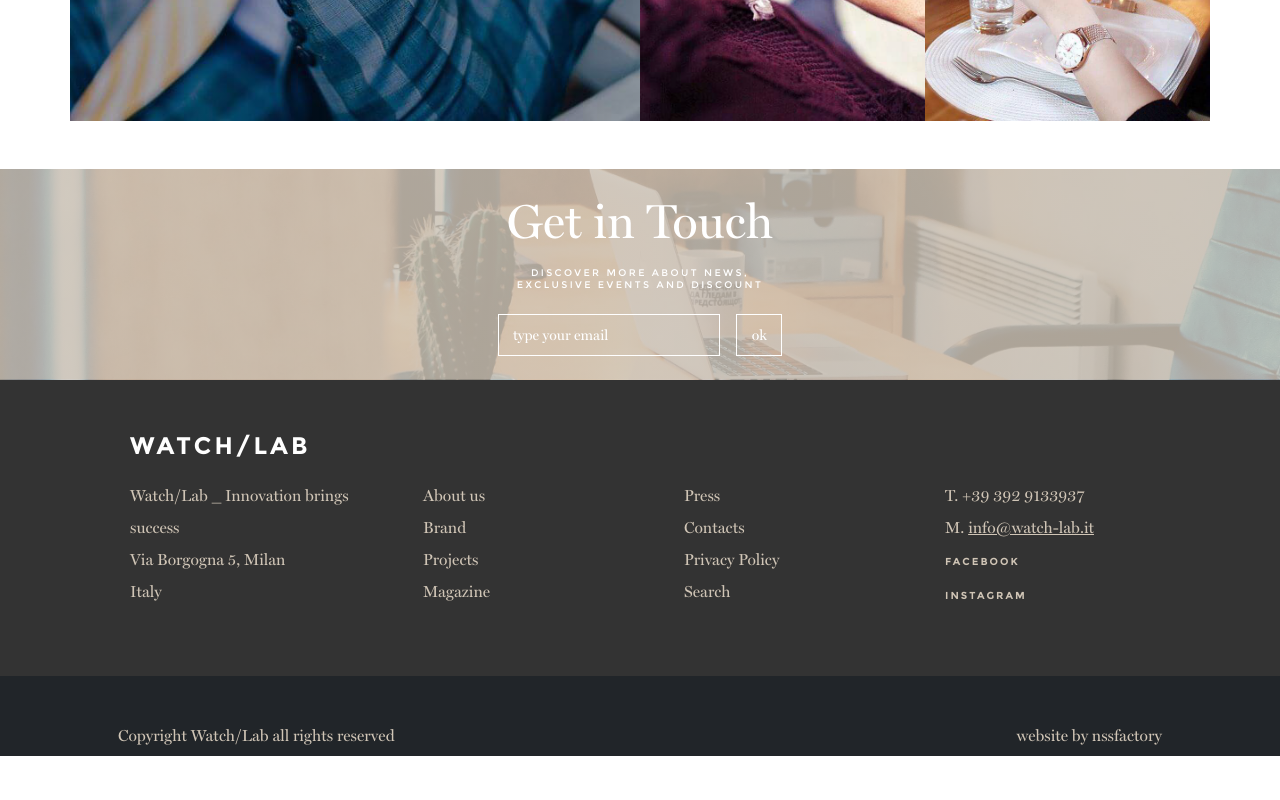
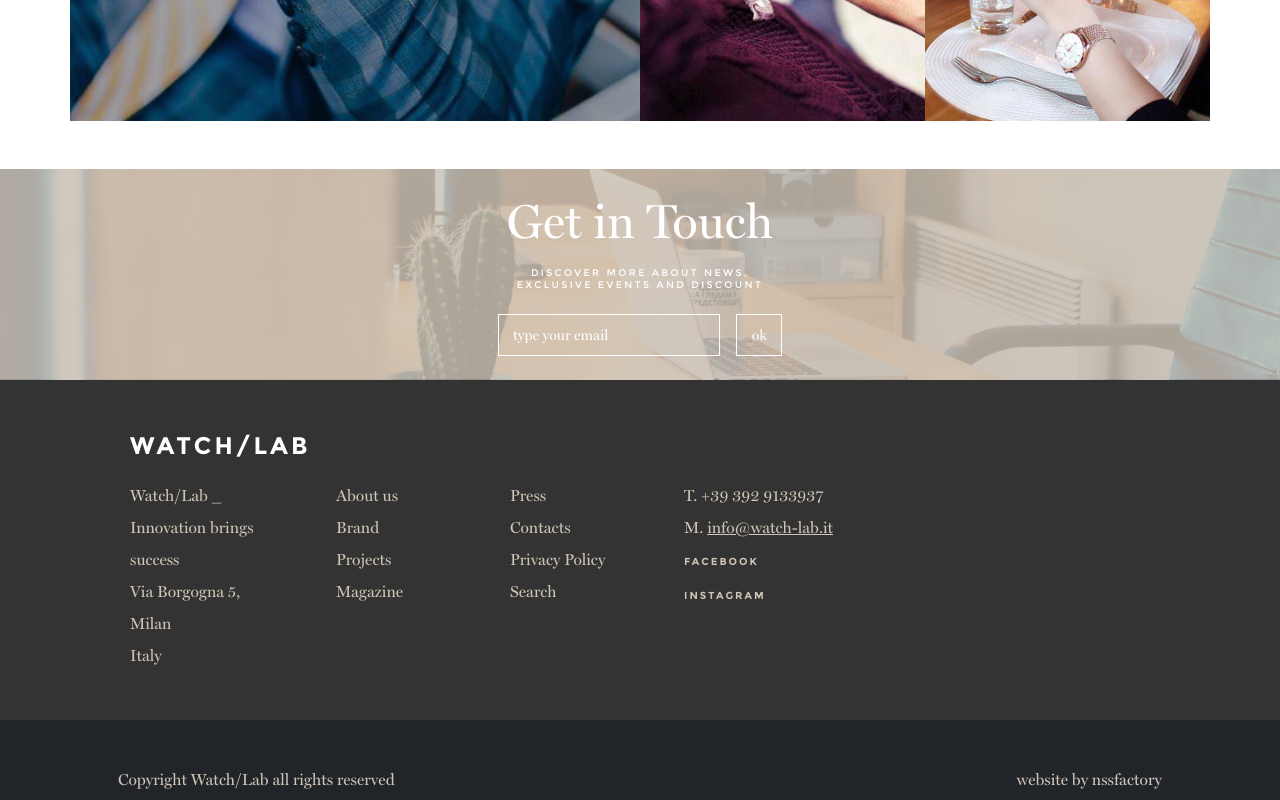
Before and after one commit to emmegray/watch-lab, a Next.js app: page / in a window 1280 px wide. Shown: the part 3384-4184 px from the top of the page. Before the commit the page ends 4140 px from the top, so only its background shows below. Built offline with nearby package versions, Linux system fonts and the light colour scheme.

Commit message:
Fixed responsive on footer and jumbotron

```diff
--- a/src/app/components/Footer.js
+++ b/src/app/components/Footer.js
@@ -13,30 +13,30 @@ export default function Footer() {
             </div>
           </Row>
           <Row className='p-5 pt-0'>
-            <Col>
+            <Col className='col-2'>
               <span>
                 Watch/Lab _ Innovation brings success <br />
                 Via Borgogna 5, Milan <br />
                 Italy
               </span>
             </Col>
-            <Col>
-              <ul>
+            <Col className='col-2'>
+              <ul className='flex-column'>
                 <li><a href="#">About us</a></li>
                 <li><a href="#">Brand</a></li>
                 <li><a href="#">Projects</a></li>
                 <li><a href="#">Magazine</a></li>
               </ul>
             </Col>
-            <Col>
-              <ul>
+            <Col className='col-2'>
+              <ul className='flex-column'>
                 <li><a href="#">Press</a></li>
                 <li><a href="#">Contacts</a></li>
                 <li><a href="#">Privacy Policy</a></li>
                 <li><a href="#">Search</a></li>
               </ul>
             </Col>
-            <Col>
+            <Col className='col-3'>
               <ul>
                 <li>T. +39 392 9133937</li>
                 <li>M. <a href="#"><u>info@watch-lab.it</u></a></li>
--- a/src/app/components/Jumbotron.js
+++ b/src/app/components/Jumbotron.js
@@ -46,7 +46,7 @@ export default function Jumbotron ({
                     duration: 0.35,
                     delay: 0.7
                 }}
-                className="position-absolute bottom-0 end-0 d-sm-none d-md-none d-lg-block">
+                className="position-absolute bottom-0 end-0 d-none d-lg-block d-xl-block">
                 <div
                     className="d-flex flex-column justify-content-between"
                     style={{
```
